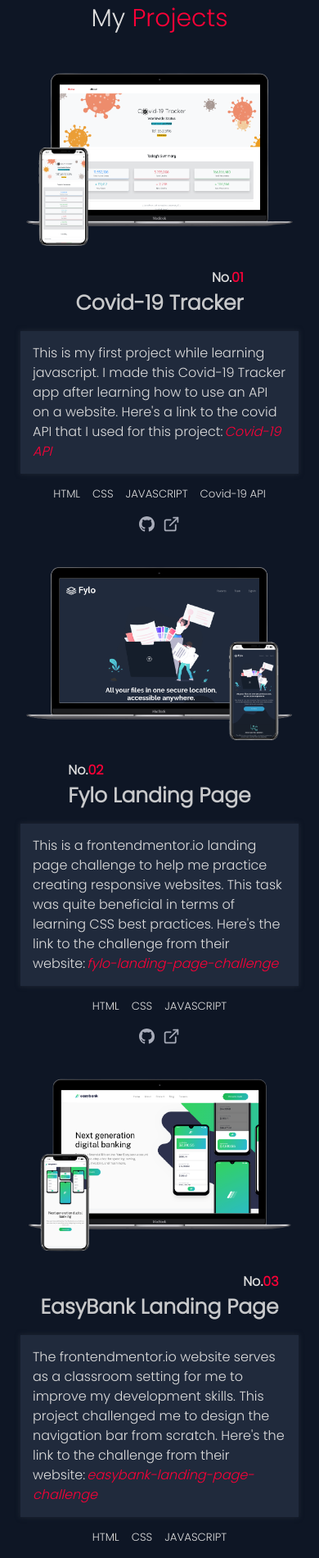
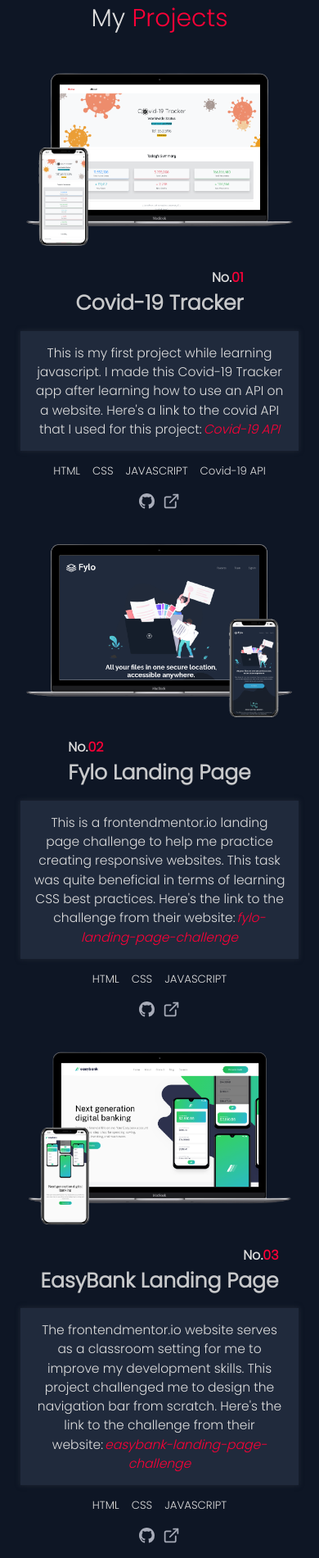
Before and after one commit to PaulPintang/Portfolio, a React (Create React App) app: page / in a window 390 px wide. Shown: the top 1901 px of the page at 82% size. Built offline with nearby package versions, Linux system fonts and the light colour scheme.

Commit message:
style: project component, description text align to center on mobilr

```diff
--- a/src/components/Projects/Projects.styled.js
+++ b/src/components/Projects/Projects.styled.js
@@ -70,6 +70,10 @@ export const Description = styled.div`
   }
   @media (max-width: 768px) {
     width: 100%;
+    p {
+      font-size: 0.97rem;
+      text-align: center;
+    }
   }
 `;
 export const LinkToProject = styled(Links)`
--- a/src/components/Projects/index.jsx
+++ b/src/components/Projects/index.jsx
@@ -21,7 +21,7 @@ const Projects = () => {
         <h2>
           My <Span>Projects</Span>
         </h2>
-        <ProjectContainer className="reveal">
+        <ProjectContainer className="">
           <div>
             <a
               href="https://paulpintang.github.io/Covid-19-Tracker-App/"
@@ -84,7 +84,7 @@ const Projects = () => {
           </ProjectInfo>
         </ProjectContainer>
 
-        <ProjectContainer className="reveal">
+        <ProjectContainer className="">
           <ProjectInfo left>
             <div>
               <h4>
@@ -147,7 +147,7 @@ const Projects = () => {
           </div>
         </ProjectContainer>
 
-        <ProjectContainer className="reveal">
+        <ProjectContainer className="">
           <div>
             <a
               href="https://sharp-heyrovsky-44e00e.netlify.app/"
@@ -213,7 +213,7 @@ const Projects = () => {
           </ProjectInfo>
         </ProjectContainer>
 
-        <ProjectContainer className="reveal">
+        <ProjectContainer className="">
           <ProjectInfo left>
             <div>
               <h4>
```
